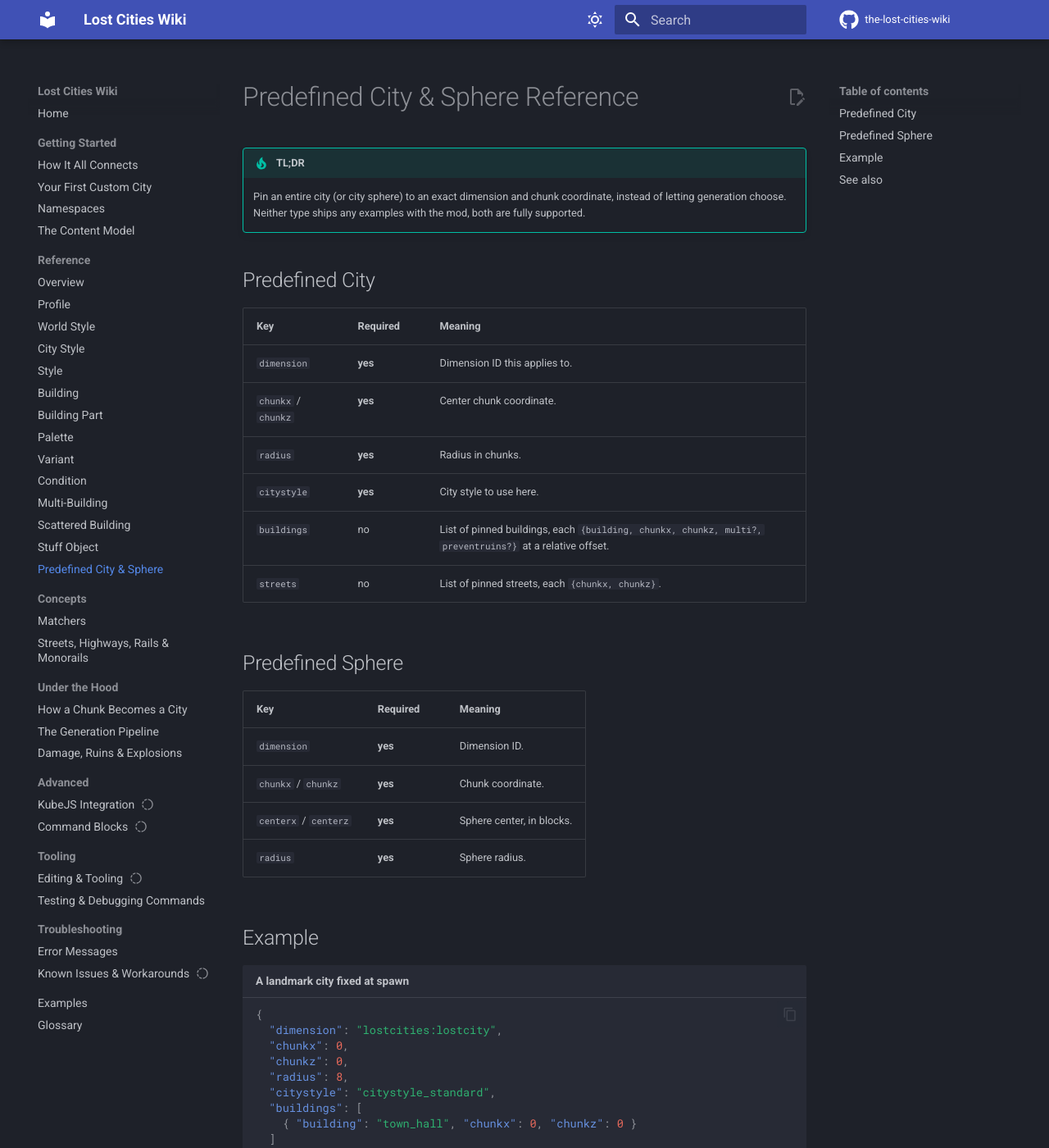
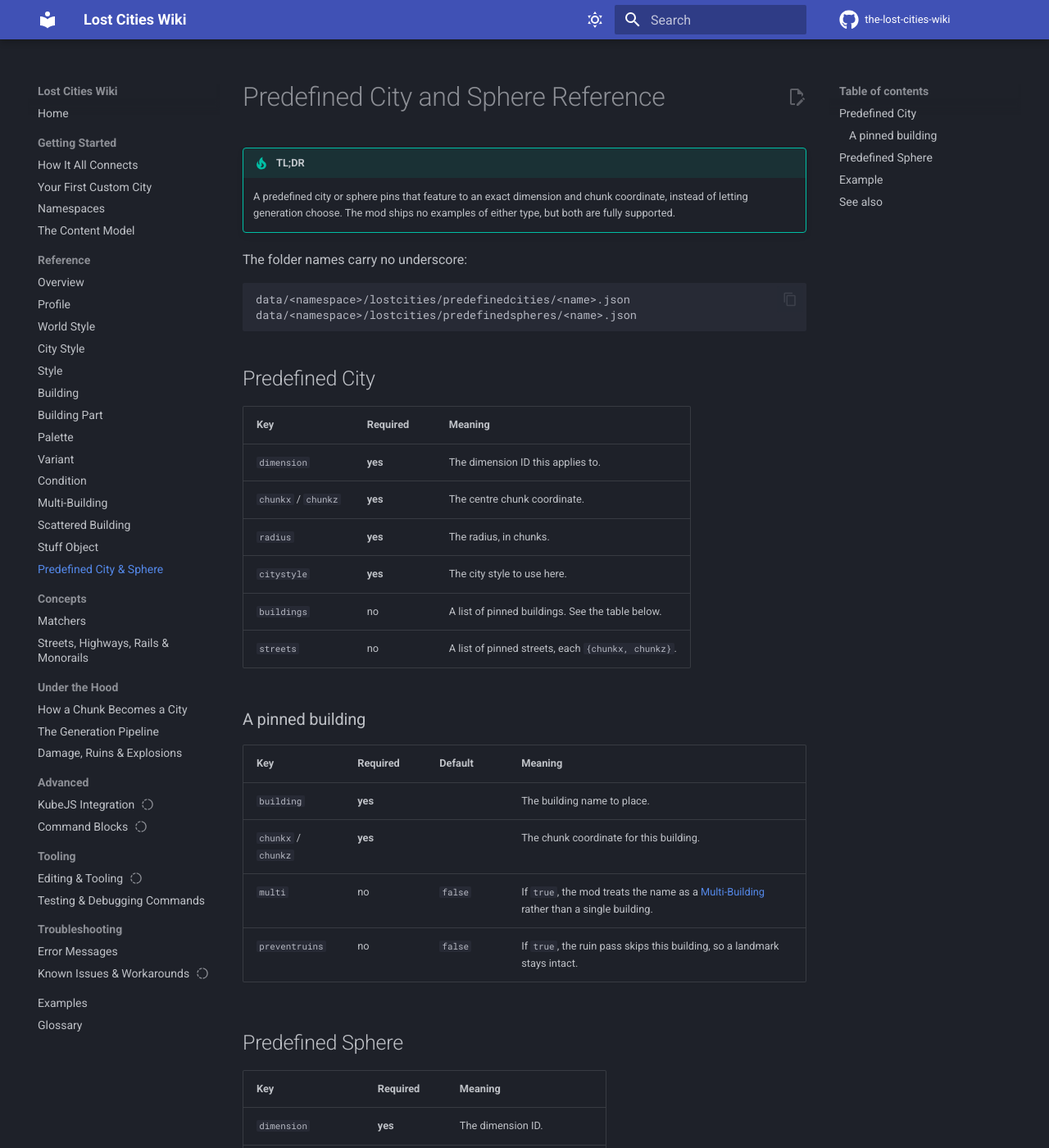
Before and after one commit to RinkyDinkyNooble/the-lost-cities-wiki, an MkDocs documentation site: the page built from docs/reference/predefined.md, in a window 1280 px wide and 1400 px high. Shown: the whole window at 82% size. Built offline with MkDocs 1.6.1 and Material for MkDocs 9.7.7, drawn with Linux system fonts in a browser that asks for light colours; comment, search, counter and statistics services are not loaded; some of the changed text lies outside the part shown.

Commit message:
Correct the matcher key sets and the Stuff height defaults
matchers.md opened with "same shape everywhere: if_all, if_any,
excluding". That is true of the biome and block matchers but not of
ResourceLocationMatcher, whose codec declares only if_any and
excluding. A Stuff Object using if_all in its buildings matcher fails
to parse, so the whole asset silently does not load. Documented as a
table of which matcher takes which key.

stuff.md gave the min/max height defaults as "ground level" and
"minheight + 20, or the top of the building plus 10". Stuff.java shows
minheight also has an inside-a-building form: the bottom of the
cellars, city ground level minus cellars * 6. Both variants are now in
a table.

Also noted that the count is computed before any attempt runs, so a
large attempts value does not save an equal mincount and maxcount from
throwing.

predefined.md never said where the files go. The registry folders are
predefinedcities and predefinedspheres, with no underscore. Added the
paths and the pinned-building keys, which were only described inline.

scattered.md: terrainheight and terrainfix enum values confirmed exact
(lowest/average/highest/ocean and none/clear/repeatslice). Added the
throw for a scattered asset that declares neither buildings nor
multibuilding, since the codec makes both optional.

Co-Authored-By: Claude Opus 5 <noreply@anthropic.com>

````diff
--- a/docs/reference/predefined.md
+++ b/docs/reference/predefined.md
@@ -1,31 +1,49 @@
-# Predefined City & Sphere Reference
+# Predefined City and Sphere Reference
 
 !!! tip "TL;DR"
-    Pin an entire city (or city sphere) to an exact dimension and chunk coordinate, instead of letting generation choose. Neither type ships any examples with the mod, both are fully supported.
+    A predefined city or sphere pins that feature to an exact dimension and chunk coordinate, instead of letting generation choose. The mod ships no examples of either type, but both are fully supported.
+
+The folder names carry no underscore:
+
+```
+data/<namespace>/lostcities/predefinedcities/<name>.json
+data/<namespace>/lostcities/predefinedspheres/<name>.json
+```
 
 ## Predefined City
 
 | Key | Required | Meaning |
 |---|---|---|
-| `dimension` | **yes** | Dimension ID this applies to. |
-| `chunkx` / `chunkz` | **yes** | Center chunk coordinate. |
-| `radius` | **yes** | Radius in chunks. |
-| `citystyle` | **yes** | City style to use here. |
-| `buildings` | no | List of pinned buildings, each `{building, chunkx, chunkz, multi?, preventruins?}` at a relative offset. |
-| `streets` | no | List of pinned streets, each `{chunkx, chunkz}`. |
+| `dimension` | **yes** | The dimension ID this applies to. |
+| `chunkx` / `chunkz` | **yes** | The centre chunk coordinate. |
+| `radius` | **yes** | The radius, in chunks. |
+| `citystyle` | **yes** | The city style to use here. |
+| `buildings` | no | A list of pinned buildings. See the table below. |
+| `streets` | no | A list of pinned streets, each `{chunkx, chunkz}`. |
+
+### A pinned building
+
+| Key | Required | Default | Meaning |
+|---|---|---|---|
+| `building` | **yes** | | The building name to place. |
+| `chunkx` / `chunkz` | **yes** | | The chunk coordinate for this building. |
+| `multi` | no | `false` | If `true`, the mod treats the name as a [Multi-Building](multibuilding.md) rather than a single building. |
+| `preventruins` | no | `false` | If `true`, the ruin pass skips this building, so a landmark stays intact. |
 
 ## Predefined Sphere
 
 | Key | Required | Meaning |
 |---|---|---|
-| `dimension` | **yes** | Dimension ID. |
-| `chunkx` / `chunkz` | **yes** | Chunk coordinate. |
-| `centerx` / `centerz` | **yes** | Sphere center, in blocks. |
-| `radius` | **yes** | Sphere radius. |
+| `dimension` | **yes** | The dimension ID. |
+| `chunkx` / `chunkz` | **yes** | The chunk coordinate. |
+| `centerx` / `centerz` | **yes** | The sphere centre, in blocks. |
+| `radius` | **yes** | The sphere radius. |
+
+Every key on a predefined sphere is required. There are no optional keys.
 
 ## Example
 
-```json title="A landmark city fixed at spawn"
+```json title="A landmark city fixed at the origin"
 {
   "dimension": "lostcities:lostcity",
   "chunkx": 0,
@@ -33,11 +51,15 @@
   "radius": 8,
   "citystyle": "citystyle_standard",
   "buildings": [
-    { "building": "town_hall", "chunkx": 0, "chunkz": 0 }
+    { "building": "town_hall", "chunkx": 0, "chunkz": 0, "preventruins": true }
   ]
 }
 ```
 
+!!! note "`onlyPredefined` turns off random spheres"
+    A profile's `cityspheres.onlyPredefined` makes the mod generate predefined spheres and nothing else. Use it when you want a fixed, hand-placed set rather than a random scatter. See [Profile](profile.md#cityspheres).
+
 ## See also
 
-[City Style Reference](citystyle.md)
+- [City Style Reference](citystyle.md)
+- [Profile Reference](profile.md) for `spawnCity` and `spawnSphere`, which name these assets
````
Also changed, not shown: docs/concepts/matchers.md (+26 -9 lines), docs/reference/scattered.md (+22 -17 lines), docs/reference/stuff.md (+28 -14 lines).
